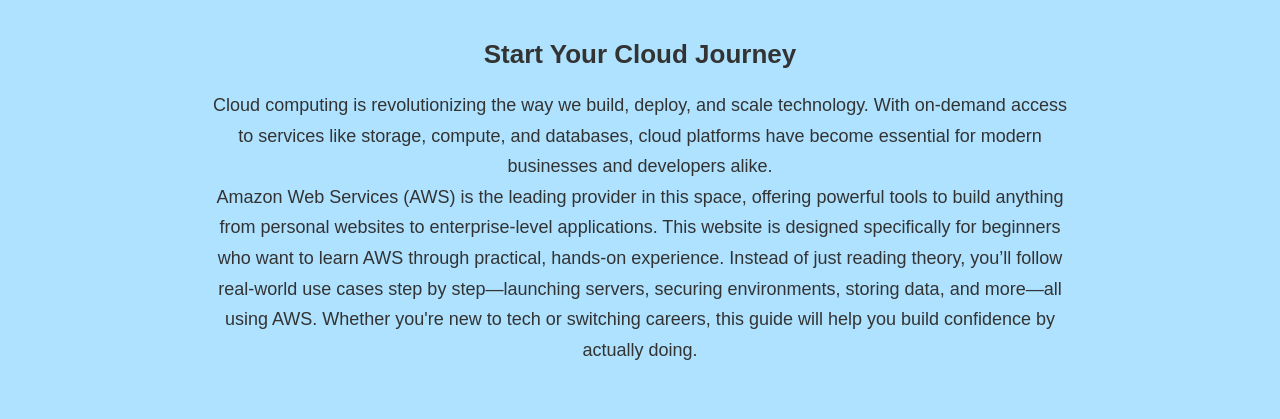
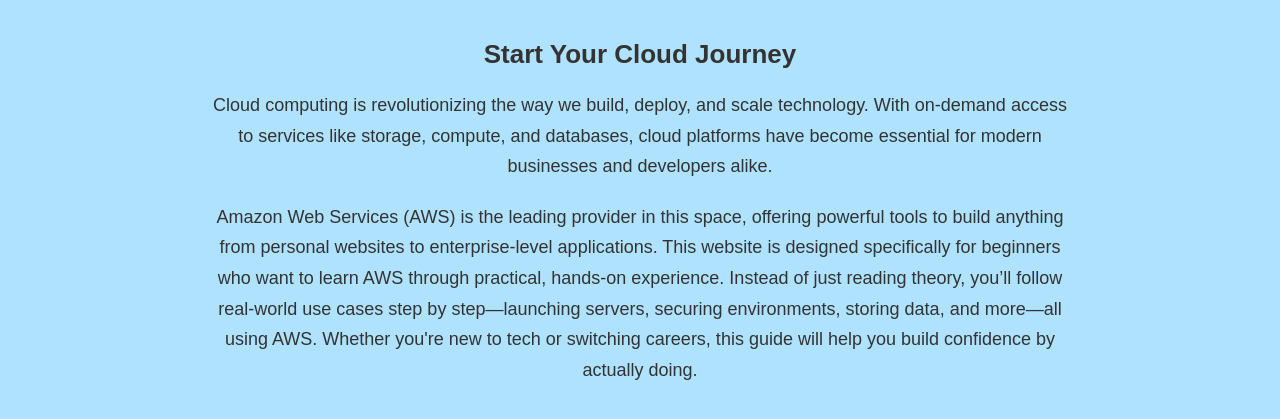
Before and after one commit to harry180196/my-static-site, a plain HTML site: page index.html in a window 1280 px wide. Shown: the part 73-492 px from the top of the page. Drawn offline with Linux system fonts and the light colour scheme.

Commit message:
Update index.html

```diff
--- a/index.html
+++ b/index.html
@@ -91,6 +91,7 @@
     main p {
       font-size: 18px;
       line-height: 1.7;
+      margin-bottom: 20px;
     }
 
     @media (max-width: 768px) {
@@ -125,7 +126,10 @@
   <main>
     <h2>Start Your Cloud Journey</h2>
     <p>
-      Cloud computing is revolutionizing the way we build, deploy, and scale technology. With on-demand access to services like storage, compute, and databases, cloud platforms have become essential for modern businesses and developers alike.</p><p>Amazon Web Services (AWS) is the leading provider in this space, offering powerful tools to build anything from personal websites to enterprise-level applications. This website is designed specifically for beginners who want to learn AWS through practical, hands-on experience. Instead of just reading theory, you’ll follow real-world use cases step by step—launching servers, securing environments, storing data, and more—all using AWS. Whether you're new to tech or switching careers, this guide will help you build confidence by actually doing.
+      Cloud computing is revolutionizing the way we build, deploy, and scale technology. With on-demand access to services like storage, compute, and databases, cloud platforms have become essential for modern businesses and developers alike.
+    </p>
+    <p>
+      Amazon Web Services (AWS) is the leading provider in this space, offering powerful tools to build anything from personal websites to enterprise-level applications. This website is designed specifically for beginners who want to learn AWS through practical, hands-on experience. Instead of just reading theory, you’ll follow real-world use cases step by step—launching servers, securing environments, storing data, and more—all using AWS. Whether you're new to tech or switching careers, this guide will help you build confidence by actually doing.
     </p>
   </main>
 
```
